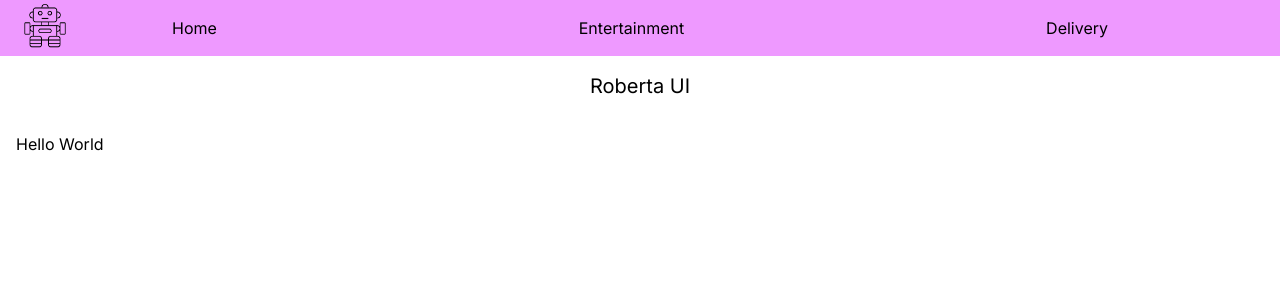
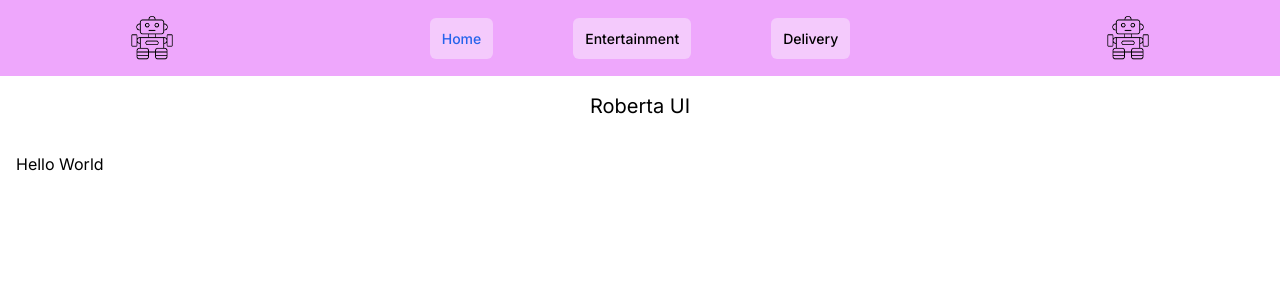
Before and after one commit to LeoPilgram/robertaUI2, a Next.js app: page / in a window 1280 px wide. Shown: the top 300 px of the page. Built offline with nearby package versions, Linux system fonts and the light colour scheme.

Commit message:
Add hover-effect to navbar

```diff
--- a/package.json
+++ b/package.json
@@ -10,6 +10,7 @@
   },
   "dependencies": {
     "autoprefixer": "^10.4.19",
+    "clsx": "^2.1.1",
     "next": "14.2.2",
     "react": "^18",
     "react-dom": "^18"
--- a/src/components/Navbar.tsx
+++ b/src/components/Navbar.tsx
@@ -1,25 +1,50 @@
+'use client';
+
 import { NAV_LINKS } from '@/constants';
 import Image from 'next/image';
 import Link from 'next/link';
 import Button from './Button';
+import { usePathname } from 'next/navigation';
+import clsx from 'clsx';
 
 // Source: https://github.com/adrianhajdin/travel_ui_ux/blob/main/components/Navbar.tsx
 const Navbar = () => {
+  const pathname = usePathname();
   return (
-    <nav className="bg-rich-50 p-4 flex justify-start">
+    <nav className="bg-rich-50 mx-auto flex justify-around items-center">
+      <div className=" p-4">
         <Image
-        className="absolute left-5 top-1"
           src="/robertaLogo.png"
           width={50}
           height={50}
           alt="Picture of the author"
         />
-      <div className="container mx-auto flex justify-between items-center w-3/4">
+      </div>
+      <div className="bg-rich-50 p-4 flex">
+        <div className=" w-3/4 space-x-20">
           {NAV_LINKS.map((link) => (
-          <Link key={link.key} href={link.href}>
+            <Link
+              key={link.key}
+              href={link.href}
+              className={clsx(
+                'rounded-md bg-rich-70 p-3 text-sm font-medium hover:bg-blue-100 hover:text-blue-600 md:flex-none',
+                {
+                  'bg-blue-100 text-blue-600': pathname === link.href,
+                }
+              )}
+            >
               {link.label}
             </Link>
           ))}
+        </div>
+      </div>
+      <div className=" p-4">
+        <Image
+          src="/robertaLogo.png"
+          width={50}
+          height={50}
+          alt="Picture of the author"
+        />
       </div>
     </nav>
   );
--- a/tailwind.config.ts
+++ b/tailwind.config.ts
@@ -29,7 +29,8 @@ module.exports = {
           50: '#FEC601',
         },
         rich: {
-          50: '#EE99FF',
+          50: '#EEA7FC',
+          70: '#F4CAFC',
         },
       },
       backgroundImage: {
```
Also changed, not shown: 1 other file (tests, documents, lock files or other folders). Lines whose indentation alone changed are shown as unchanged.
